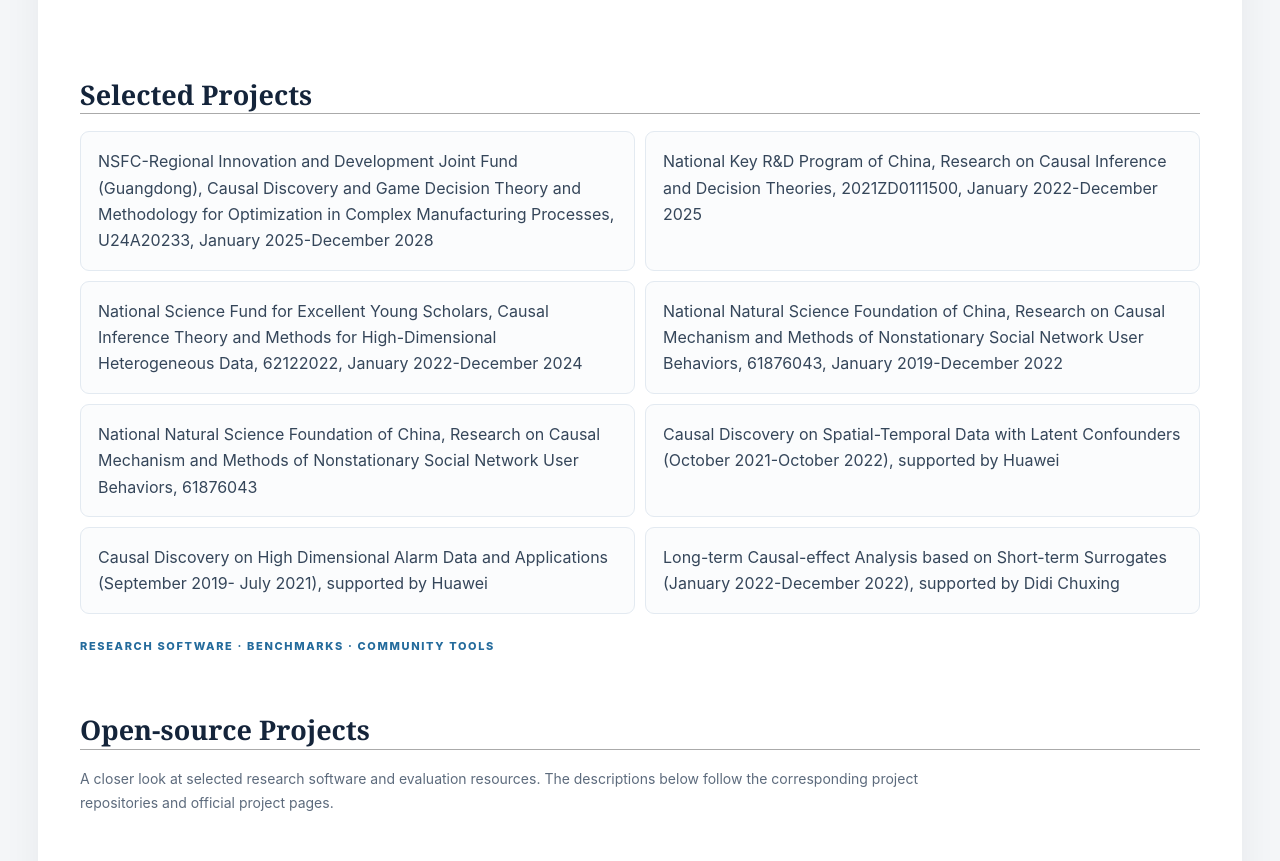
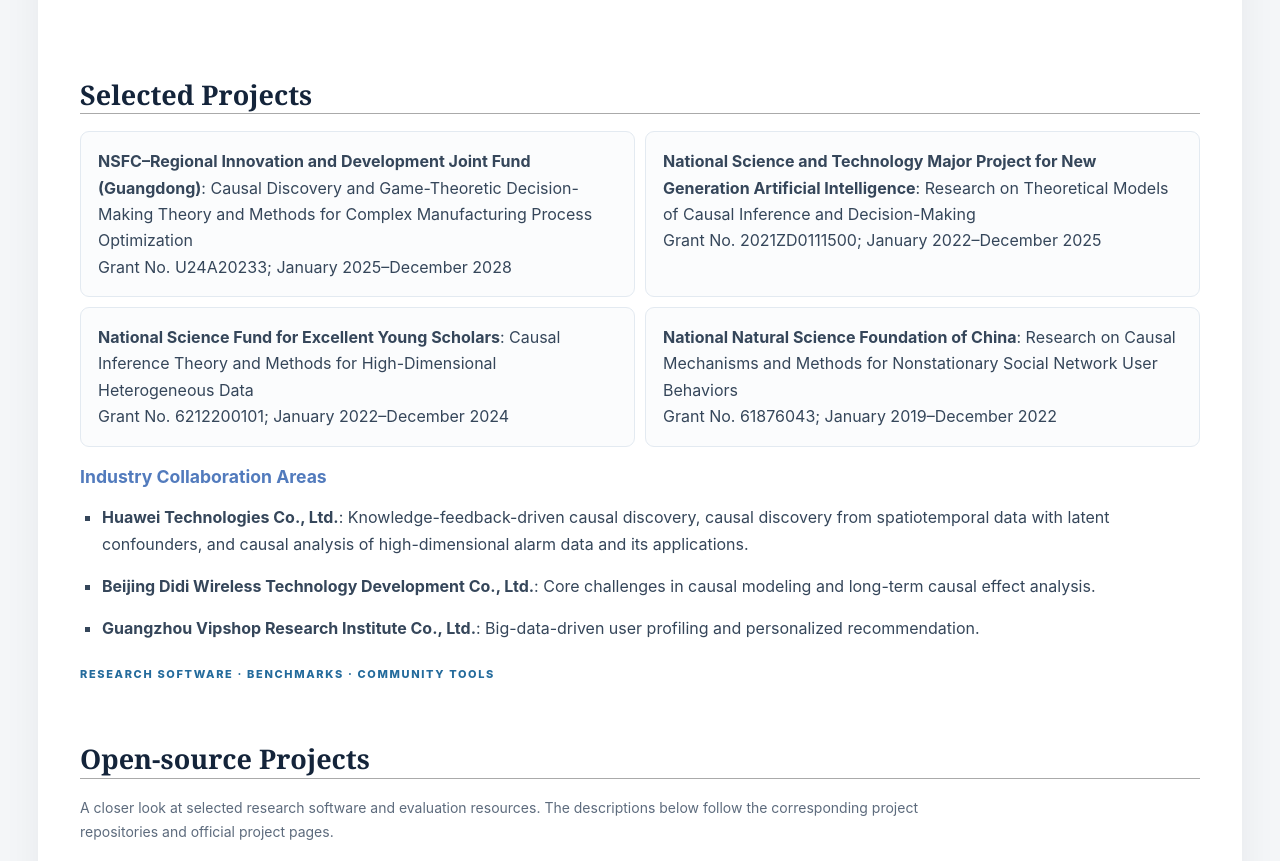
Before and after one commit to ruichucai/ruichucai.github.io, a website built with Vite: page index.html in a window 1280 px wide. Shown: the part 3104-3965 px from the top of the page. Built offline with nearby package versions, Linux system fonts and the light colour scheme.

Commit message:
Update research grants and summarize industry collaboration areas

```diff
--- a/index.html
+++ b/index.html
@@ -254,31 +254,16 @@ and a Capability Map that reveals model strengths and limitations beyond overall
 </ul>
 <h2 id="selected-projects">Selected Projects</h2>
 <ul>
-	<li>
-	NSFC-Regional Innovation and Development Joint Fund (Guangdong), Causal Discovery and Game Decision Theory and Methodology for Optimization in Complex Manufacturing Processes, U24A20233, January 2025-December 2028
-	</li>
-    <li>
-        National Key R&D Program of China, Research on Causal Inference and Decision Theories, 2021ZD0111500, January 2022-December 2025
-    </li>
-    <li>
-        National Science Fund for Excellent Young Scholars, Causal Inference Theory and Methods for High-Dimensional Heterogeneous Data, 62122022, January 2022-December 2024
-    </li>
-    <li>
-        National Natural Science Foundation of China, Research on Causal Mechanism and Methods of Nonstationary Social Network User Behaviors, 61876043, January 2019-December 2022
-
-    </li>
-    <li>
-        National Natural Science Foundation of China, Research on Causal Mechanism and Methods of Nonstationary Social Network User Behaviors, 61876043
-    </li>
-    <li>
-        Causal Discovery on Spatial-Temporal Data with Latent Confounders (October 2021-October 2022), supported by Huawei
-    </li>
-    <li>
-        Causal Discovery on High Dimensional Alarm Data and Applications (September 2019- July 2021), supported by Huawei
-    </li>
-    <li>
-        Long-term Causal-effect Analysis based on Short-term Surrogates (January 2022-December 2022), supported by Didi Chuxing
-    </li>
+    <li><strong>NSFC–Regional Innovation and Development Joint Fund (Guangdong)</strong>: Causal Discovery and Game-Theoretic Decision-Making Theory and Methods for Complex Manufacturing Process Optimization<br>Grant No. U24A20233; January 2025–December 2028</li>
+    <li><strong>National Science and Technology Major Project for New Generation Artificial Intelligence</strong>: Research on Theoretical Models of Causal Inference and Decision-Making<br>Grant No. 2021ZD0111500; January 2022–December 2025</li>
+    <li><strong>National Science Fund for Excellent Young Scholars</strong>: Causal Inference Theory and Methods for High-Dimensional Heterogeneous Data<br>Grant No. 6212200101; January 2022–December 2024</li>
+    <li><strong>National Natural Science Foundation of China</strong>: Research on Causal Mechanisms and Methods for Nonstationary Social Network User Behaviors<br>Grant No. 61876043; January 2019–December 2022</li>
+</ul>
+<h3>Industry Collaboration Areas</h3>
+<ul>
+    <li><strong>Huawei Technologies Co., Ltd.</strong>: Knowledge-feedback-driven causal discovery, causal discovery from spatiotemporal data with latent confounders, and causal analysis of high-dimensional alarm data and its applications.</li>
+    <li><strong>Beijing Didi Wireless Technology Development Co., Ltd.</strong>: Core challenges in causal modeling and long-term causal effect analysis.</li>
+    <li><strong>Guangzhou Vipshop Research Institute Co., Ltd.</strong>: Big-data-driven user profiling and personalized recommendation.</li>
 </ul>
 
 
```
